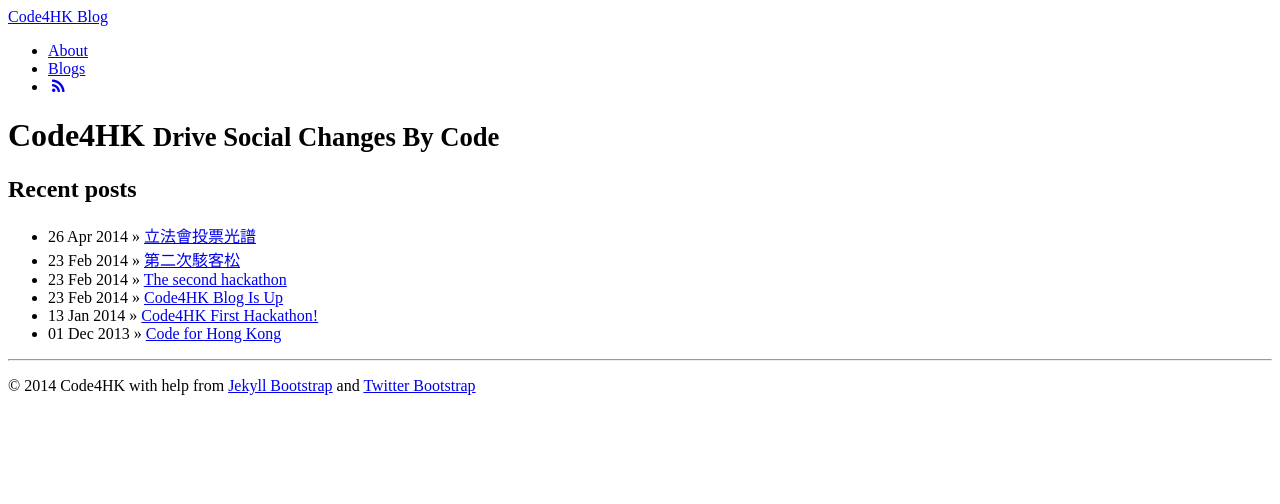
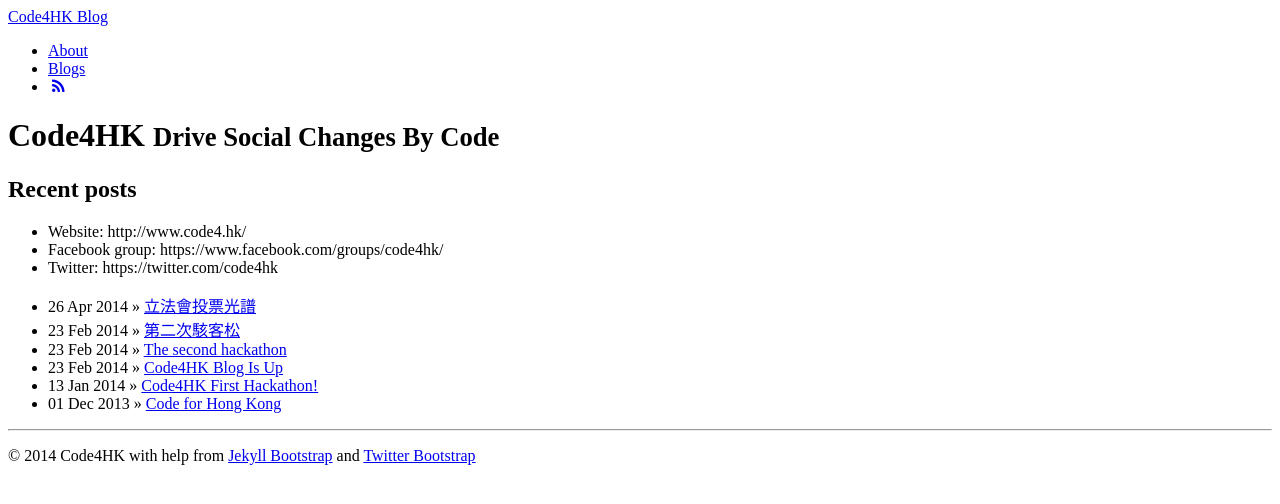
Before and after one commit to code4hk/code4hk.github.io, a Jekyll site: the page built from index.md, in a window 1280 px wide. Shown: the top 504 px of the page. Built offline with Jekyll 4.4.1, drawn with Linux system fonts in a browser that asks for light colours; Markdown is read by kramdown in place of the engine named in the settings.

Commit message:
Update index.md

```diff
--- a/index.md
+++ b/index.md
@@ -7,6 +7,10 @@ tagline: Drive Social Changes By Code
 
 <h2>Recent posts</h2>
 
+ - Website:        http://www.code4.hk/
+ - Facebook group: https://www.facebook.com/groups/code4hk/
+ - Twitter:        https://twitter.com/code4hk
+
 <ul class="posts">
   {% for post in site.posts %}
     <li><span>{{ post.date | date_to_string }}</span> &raquo; <a href="{{ BASE_PATH }}{{ post.url }}">{{ post.title }}</a></li>
```
